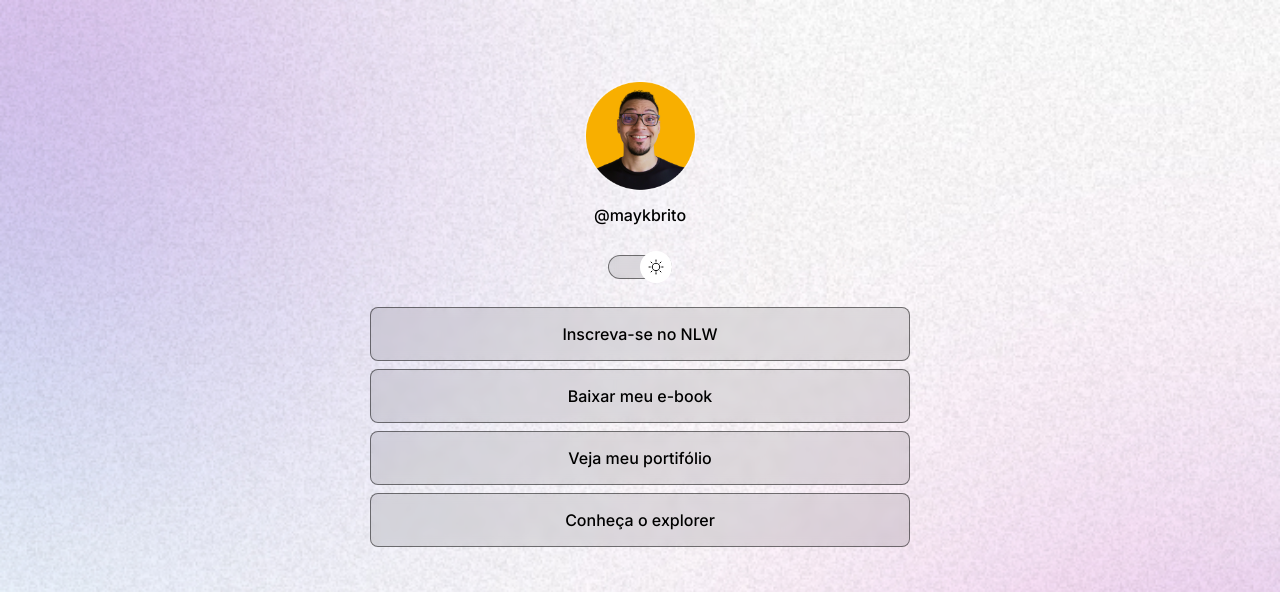
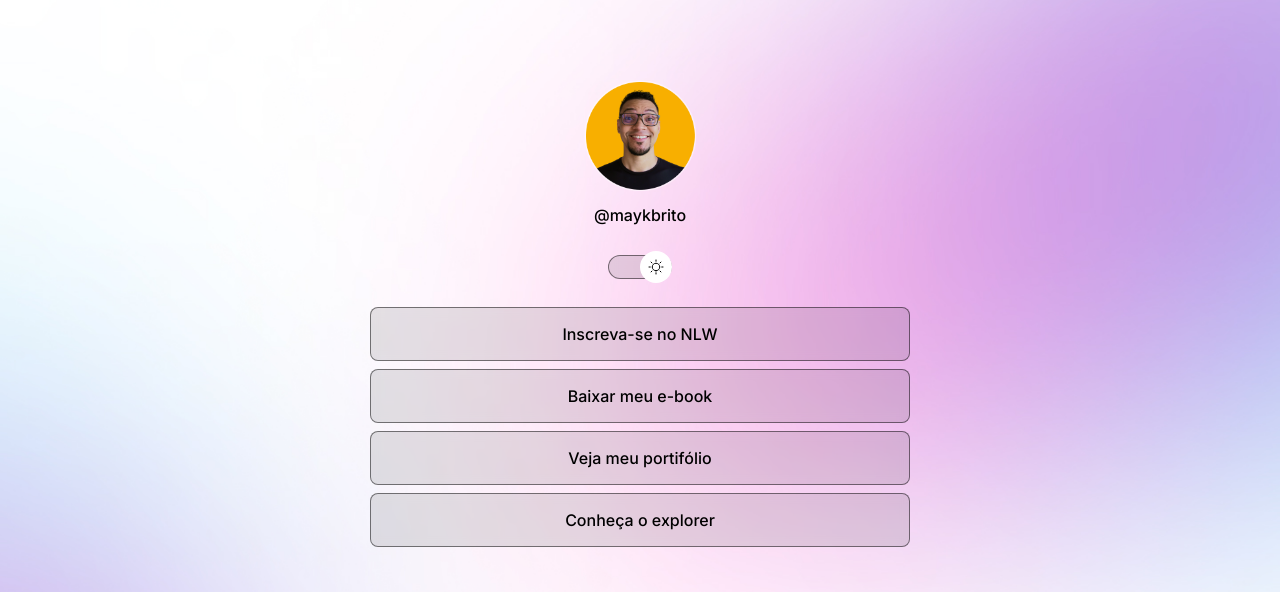
Before and after one commit to Ces4rGabriel/Social-Links, a plain HTML site: page index.html in a window 1280 px wide. Shown: the top 592 px of the page. Drawn offline with nearby package versions, Linux system fonts and the light colour scheme.

Commit message:
media queries

```diff
--- a/style.css
+++ b/style.css
@@ -173,12 +173,18 @@ footer a {
   color: var(--color-primary);
 }
 
-@media screen and (min-width: 768px) {
-  #container {
-    width: 768px;
+@media screen and (min-width: 700px) {
+  :root{
+    --bg-url:url(assets/assets/bg-desktop.jpg);
+  }
+
+  .light {
+    --bg-url:url(assets/assets/bg-desktop-light.jpg);
   }
 }
 
 
 
+
+
 /* Path: style.css */
```
